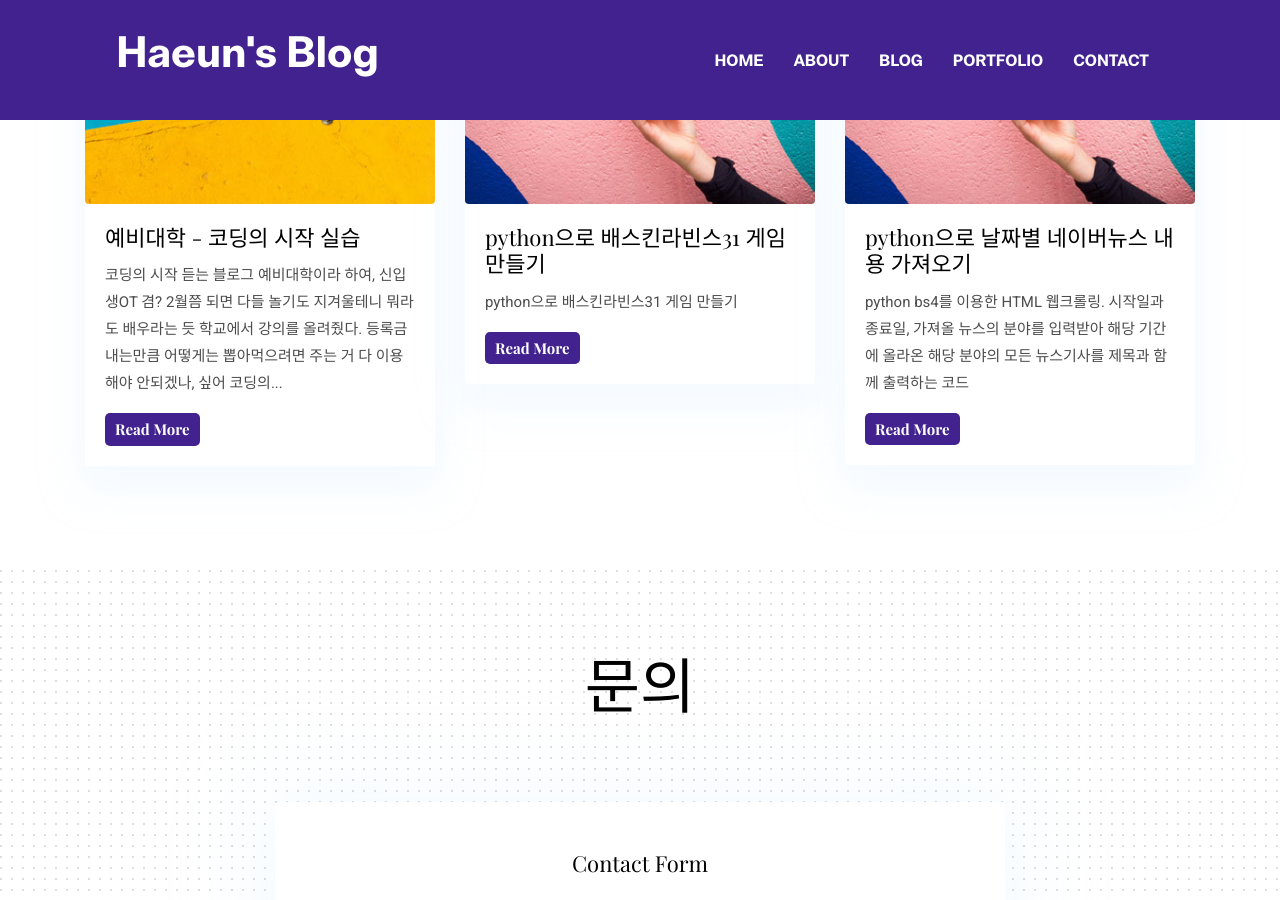
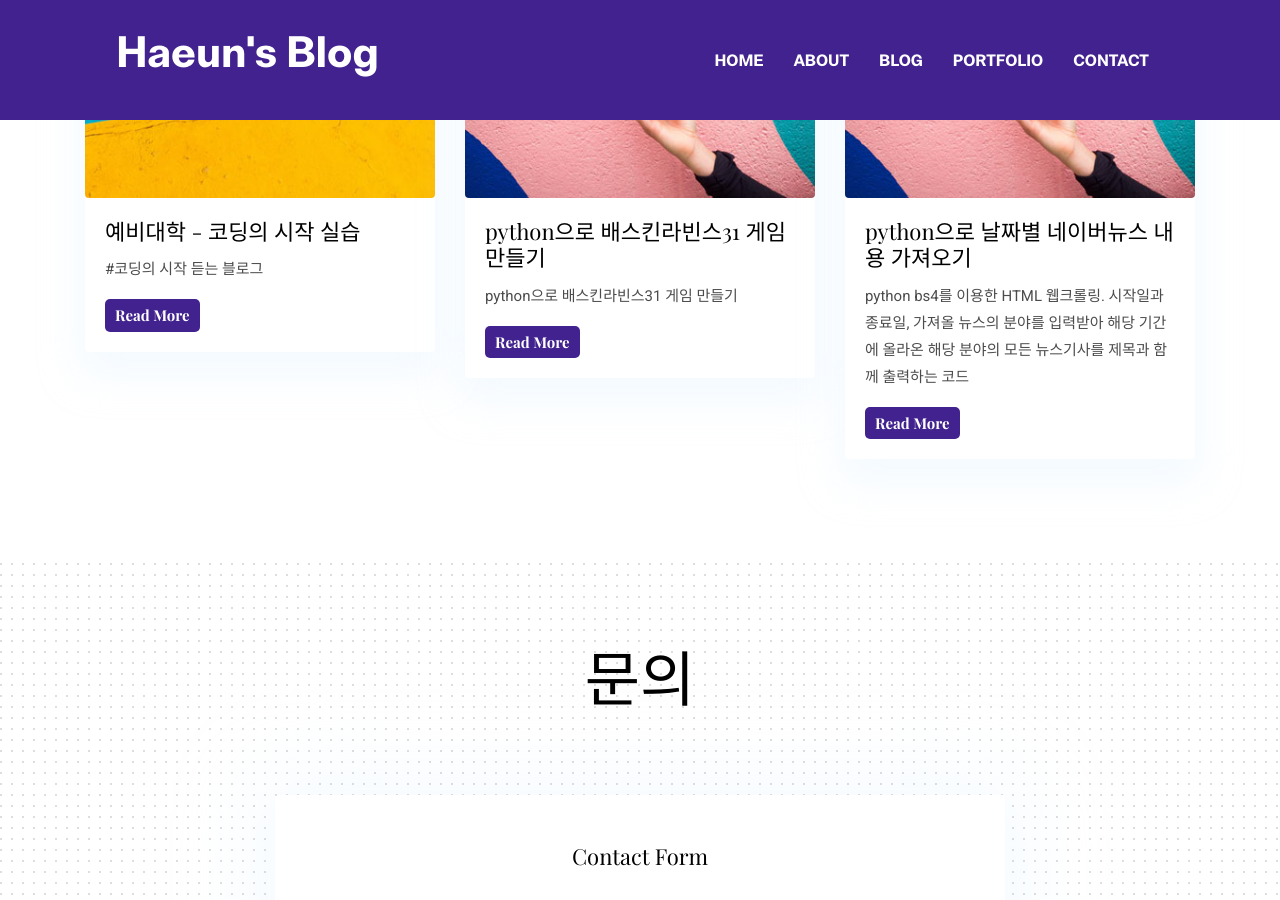
Before and after one commit to cheongsan16/cheongsan16.g, a Jekyll site: the page built from _posts/2021-02-04-precollege.md, in a window 1280 px wide and 900 px high, scrolled down 2007 px. Built offline with Jekyll 4.4.1, drawn with Linux system fonts in a browser that asks for light colours; some of the changed text lies outside the part shown.

Commit message:
Update 2021-02-04-precollege.md

```diff
--- a/_posts/2021-02-04-precollege.md
+++ b/_posts/2021-02-04-precollege.md
@@ -7,7 +7,8 @@ author: Haeun
 tags:   java
 ---
 
-**코딩의 시작 듣는 블로그**
+#코딩의 시작 듣는 블로그
+
 예비대학이라 하여, 신입생OT 겸? 2월쯤 되면 다들 놀기도 지겨울테니 뭐라도 배우라는 듯 학교에서 강의를 올려줬다.
 등록금 내는만큼 어떻게는 뽑아먹으려면 주는 거 다 이용해야 안되겠나, 싶어 코딩의 시작이란 과목부터 들어보았다.
 <br>그런데 교수님께서 너무 열정적으로 강의를 하셔서 무심히 보고만 있기가 힘들었다. 교수님께서 손수 실습 시범을 보이시며 설명하시는 걸 듣다보면 목소리에 즐거움이 뚝뚝 떨어져 나도 당장 코딩하고 싶어질 정도였다.<br>
```
